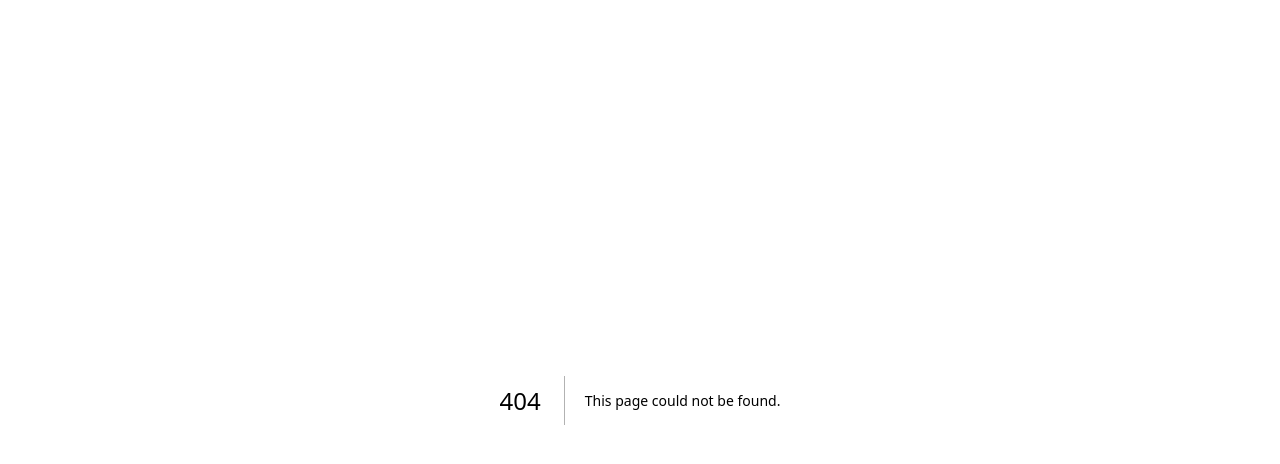
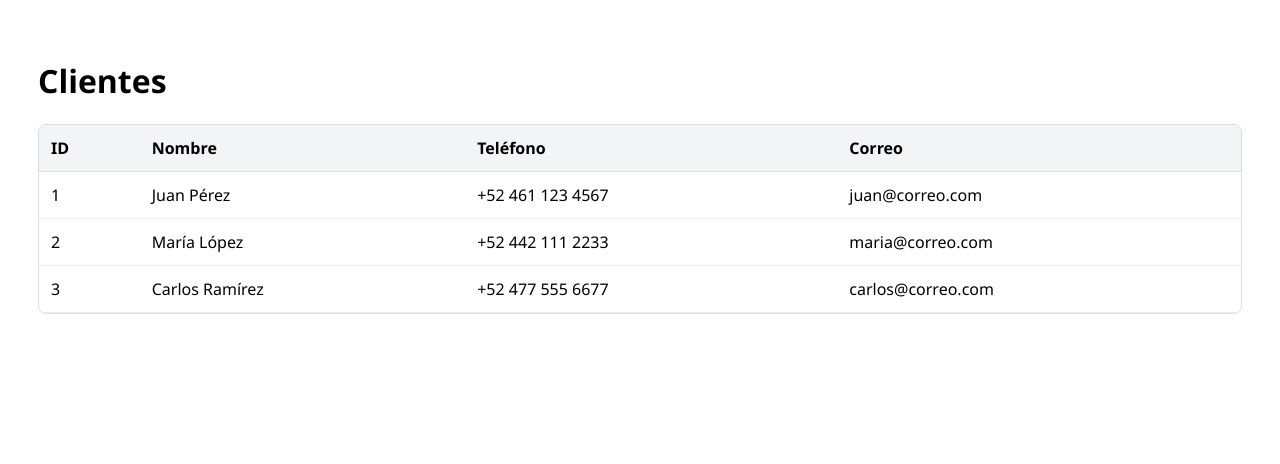
Before and after one commit to rodrigosyonet-commits/BotCyma2026, a Next.js app: page /customers in a window 1280 px wide. Before the commit this address had no page. Shown: the top 464 px of the page. Built offline with nearby package versions, Linux system fonts and the light colour scheme.

Commit message:
Create CustomersPage component to display customer data

```diff
--- /dev/null
+++ b/app/customers/page.tsx
@@ -0,0 +1,85 @@
+export default function CustomersPage() {
+  const customers = [
+    {
+      id: 1,
+      name: "Juan Pérez",
+      phone: "+52 461 123 4567",
+      email: "juan@correo.com"
+    },
+    {
+      id: 2,
+      name: "María López",
+      phone: "+52 442 111 2233",
+      email: "maria@correo.com"
+    },
+    {
+      id: 3,
+      name: "Carlos Ramírez",
+      phone: "+52 477 555 6677",
+      email: "carlos@correo.com"
+    }
+  ];
+
+  return (
+    <div
+      style={{
+        padding: "30px",
+        fontFamily: "Segoe UI, sans-serif"
+      }}
+    >
+      <h1>Clientes</h1>
+
+      <div
+        style={{
+          marginTop: "20px",
+          background: "#fff",
+          borderRadius: "8px",
+          overflow: "hidden",
+          border: "1px solid #ddd"
+        }}
+      >
+        <table
+          style={{
+            width: "100%",
+            borderCollapse: "collapse"
+          }}
+        >
+          <thead>
+            <tr
+              style={{
+                backgroundColor: "#f3f4f6"
+              }}
+            >
+              <th style={thStyle}>ID</th>
+              <th style={thStyle}>Nombre</th>
+              <th style={thStyle}>Teléfono</th>
+              <th style={thStyle}>Correo</th>
+            </tr>
+          </thead>
+
+          <tbody>
+            {customers.map(customer => (
+              <tr key={customer.id}>
+                <td style={tdStyle}>{customer.id}</td>
+                <td style={tdStyle}>{customer.name}</td>
+                <td style={tdStyle}>{customer.phone}</td>
+                <td style={tdStyle}>{customer.email}</td>
+              </tr>
+            ))}
+          </tbody>
+        </table>
+      </div>
+    </div>
+  );
+}
+
+const thStyle = {
+  padding: "12px",
+  textAlign: "left" as const,
+  borderBottom: "1px solid #ddd"
+};
+
+const tdStyle = {
+  padding: "12px",
+  borderBottom: "1px solid #eee"
+};
```
